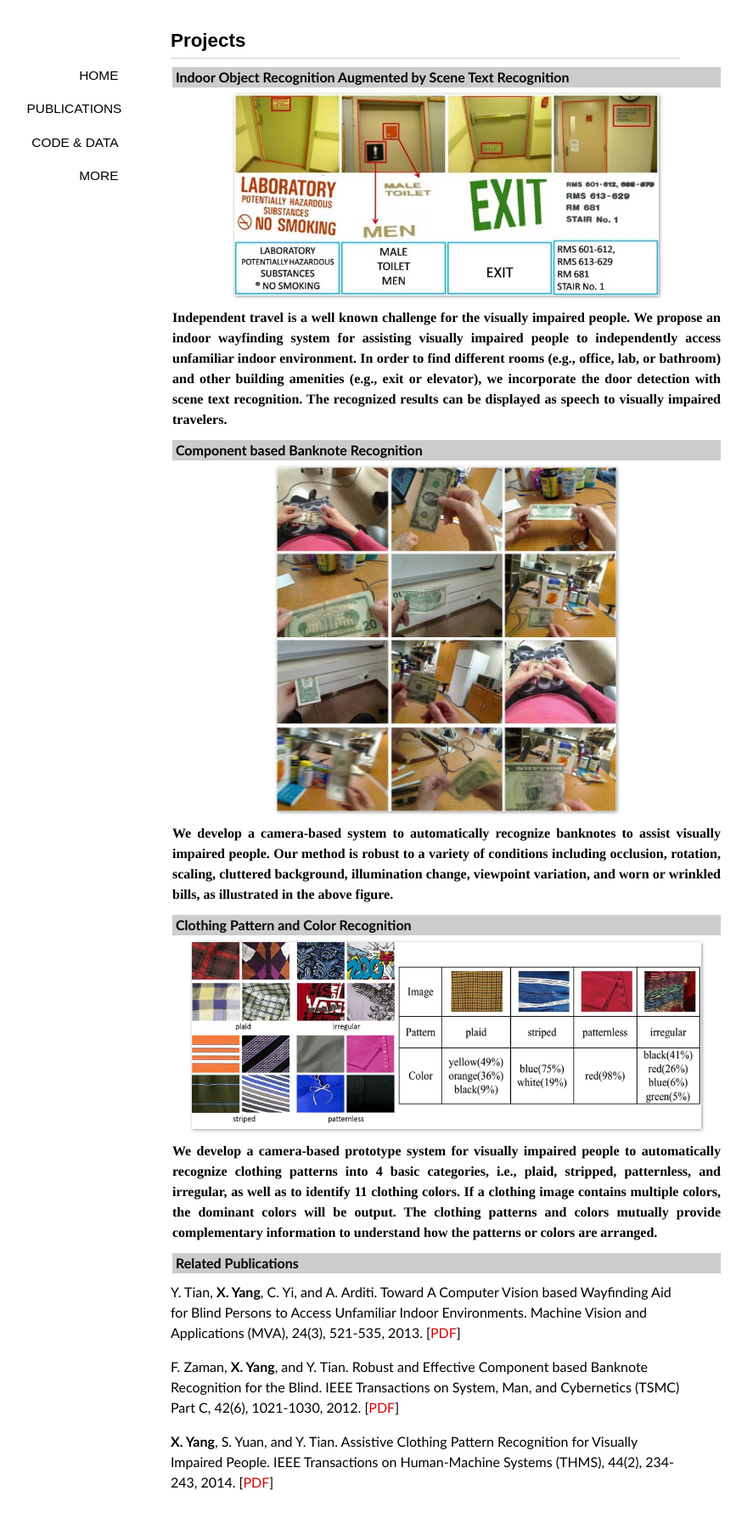
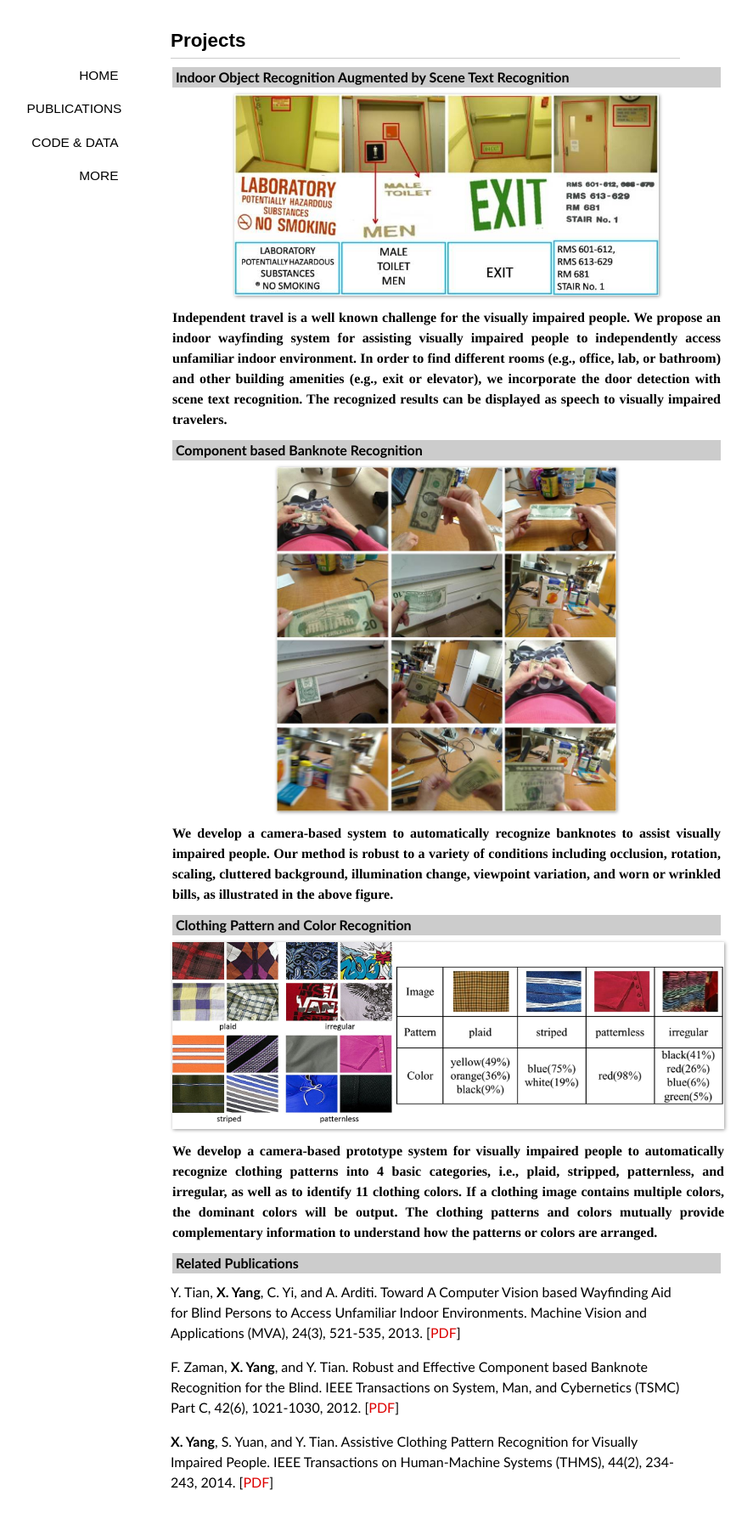
Before and after one commit to xiaodongyang/xiaodongyang.github.io, a Jekyll site: the page built from projects/assistive/index.md, in a window 1280 px wide. Shown: the whole page at 85% size, without its empty margins (139-1026 px from the left). Built offline with Jekyll 4.4.1, drawn with Linux system fonts in a browser that asks for light colours; some web fonts are replaced.

Commit message:
Update style.css

```diff
--- a/media/css/style.css
+++ b/media/css/style.css
@@ -28,7 +28,7 @@
 #container{width:600px;margin:2em auto;display:block;padding:0 2em;}
 .content{font-size:16px;line-height:24px;}
 .content h1{padding:.5em 0;}
-.content img{max-width:600px;display:block;margin:4px auto;-webkit-box-shadow:#999 1px 1px 4px;-moz-box-shadow:#999 1px 1px 4px;box-shadow:#999 1px 1px 4px;}
+.content img{max-width:1200px;display:block;margin:4px auto;-webkit-box-shadow:#999 1px 1px 4px;-moz-box-shadow:#999 1px 1px 4px;box-shadow:#999 1px 1px 4px;}
 #tag_cloud{margin-bottom: 1em;}
 #tag_cloud a:hover{color:#333333 !important;text-decoration:none;}
 .listing-item,.listing-seperator{list-style-type:none;}
```
